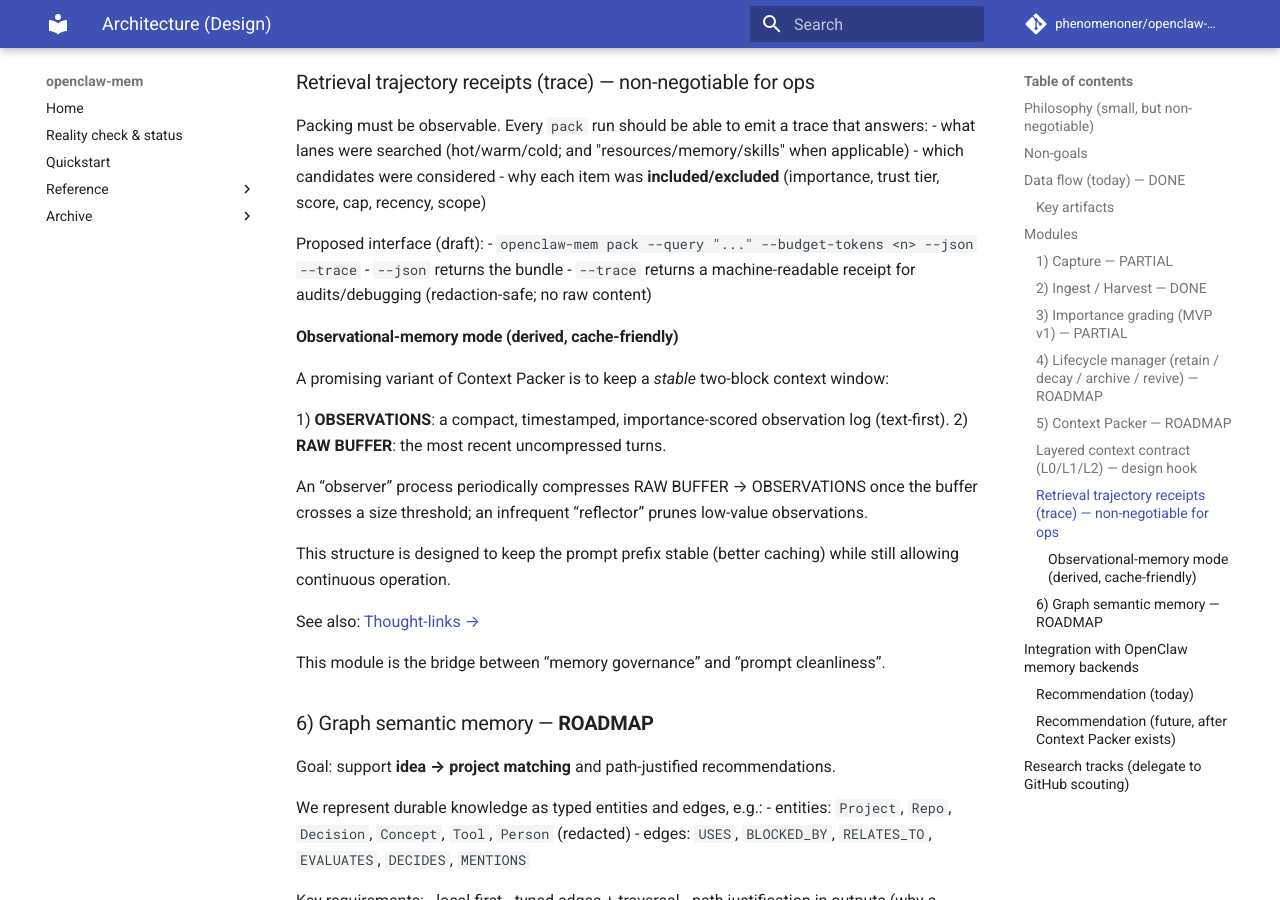
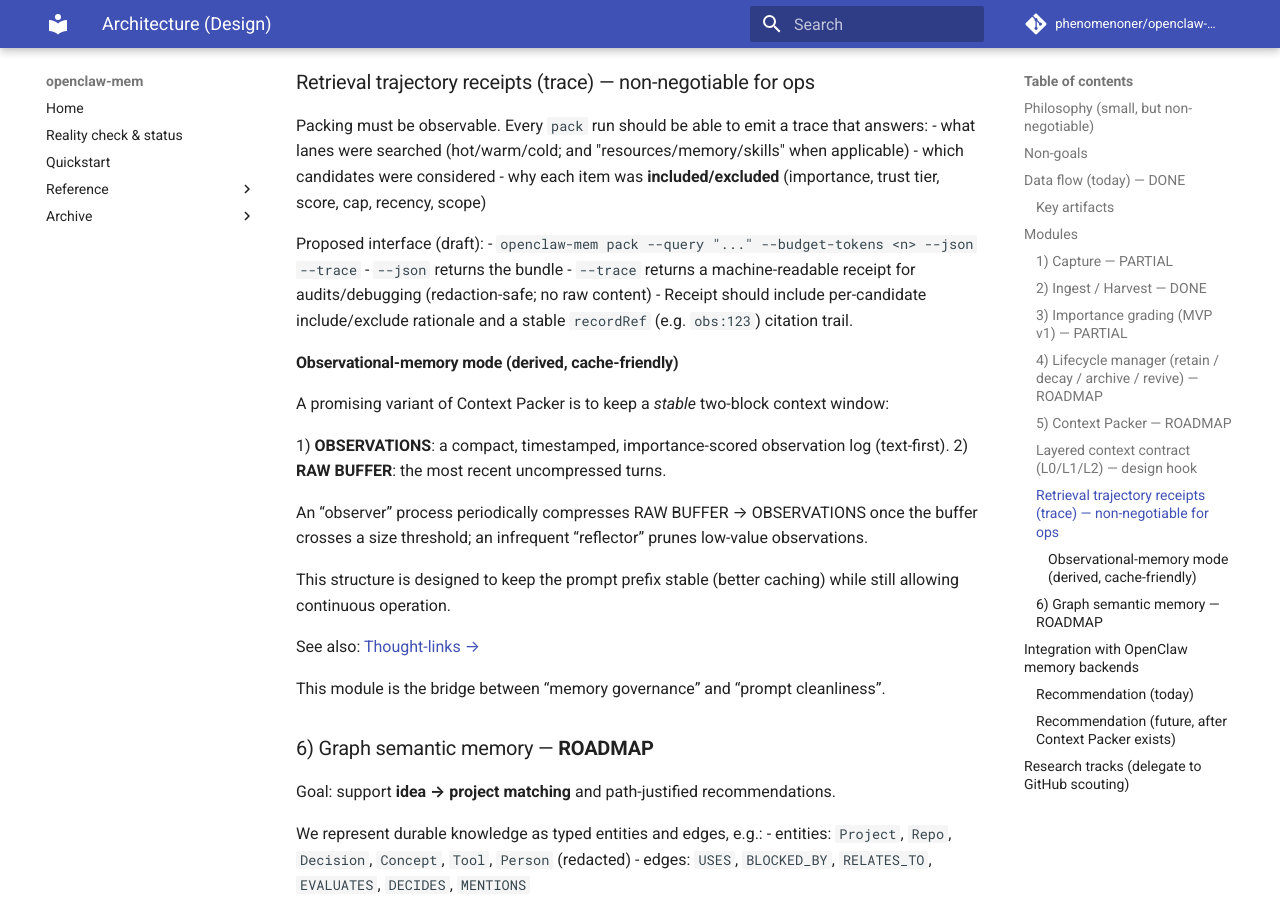
Before and after one commit to phenomenoner/openclaw-mem, an MkDocs documentation site: the page built from docs/architecture.md, in a window 1280 px wide and 900 px high, scrolled down 3137 px. Built offline with MkDocs 1.6.1 and Material for MkDocs 9.7.7, drawn with Linux system fonts in a browser that asks for light colours; comment, search, counter and statistics services are not loaded.

Commit message:
docs: clarify pack trace recordRef expectations

```diff
--- a/docs/architecture.md
+++ b/docs/architecture.md
@@ -135,6 +135,7 @@ Proposed interface (draft):
 - `openclaw-mem pack --query "..." --budget-tokens <n> --json --trace`
   - `--json` returns the bundle
   - `--trace` returns a machine-readable receipt for audits/debugging (redaction-safe; no raw content)
+  - Receipt should include per-candidate include/exclude rationale and a stable `recordRef` (e.g. `obs:123`) citation trail.
 
 #### Observational-memory mode (derived, cache-friendly)
 
```
